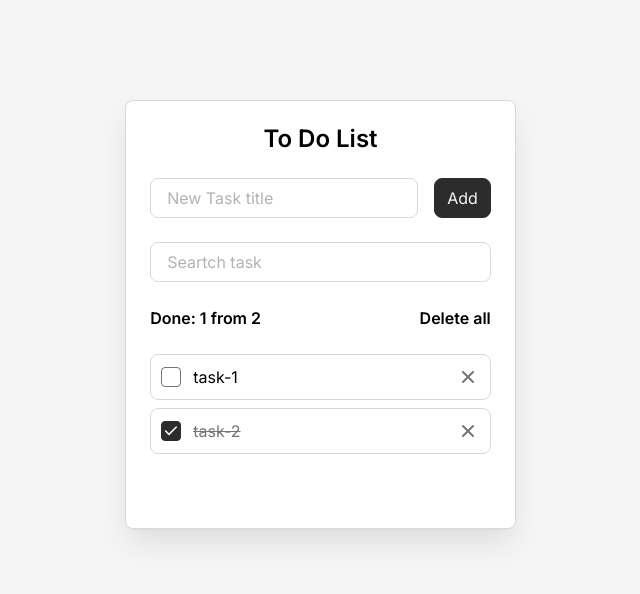
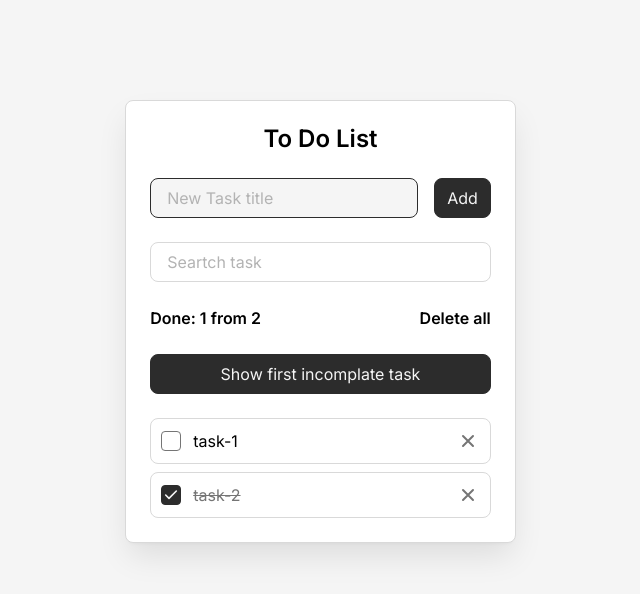
Before and after one commit to BogdanNakai/reactToDoList, a React (Vite) app: page / in a window 1280 px wide. Shown: the top 594 px of the page, without its empty margins (312-952 px from the left). Built offline with nearby package versions, Linux system fonts and the light colour scheme.

Commit message:
feat: create a scroll function to tasks that are not completed

```diff
--- a/src/components/AddTasksForm.jsx
+++ b/src/components/AddTasksForm.jsx
@@ -5,6 +5,7 @@ import Field from "./Field";
 const AddTasksForm = (prop) => {
 	const {
 		addTask,
+		newTaskInputRef,
 		newTaskTitle,
 		setNewTaskTitle,
 	} = prop;
@@ -20,6 +21,7 @@ const AddTasksForm = (prop) => {
 				className='todo__field'
 				lable='New Task title'
 				id='new-task'
+				ref={newTaskInputRef}
 				value={newTaskTitle}
 				onInput={(event) => setNewTaskTitle(event.target.value)}
 			/>
--- a/src/components/ButtonAdd.jsx
+++ b/src/components/ButtonAdd.jsx
@@ -3,11 +3,13 @@ const ButtonAdd = (props) => {
 		className = 'button',
 		type = 'button',
 		children,
+		onClick,
 	} = props;
 	return (
 		<button
 			className={`button ${className}`}
 			type={type}
+			onClick={onClick}
 		>{children}</button>
 	)
 };
--- a/src/components/Field.jsx
+++ b/src/components/Field.jsx
@@ -6,6 +6,7 @@ const Field = (props) => {
 		type = 'text',
 		value,
 		onInput,
+		ref,
 	} = props
 
 
@@ -24,7 +25,8 @@ const Field = (props) => {
 				autoComplete="off"
 				type={type}
 				value={value}
-				onInput={ onInput}
+				onInput={onInput}
+				ref={ref}
 			/>
 		</div>
 	)
--- a/src/components/ToDo.jsx
+++ b/src/components/ToDo.jsx
@@ -1,8 +1,9 @@
-import { useState, useEffect } from "react"
+import { useState, useEffect, useRef } from "react"
 import AddTasksForm from "./AddTasksForm"
 import SeartchTaskForm from "./SearchTaskForm"
 import TodoInfo from "./ToDoInfo"
 import ToDoList from "./ToDoList"
+import ButtonAdd from "./ButtonAdd"
 
 const ToDo = () => {
 
@@ -21,6 +22,10 @@ const ToDo = () => {
 
 	const [newTaskTitle, setNewTaskTitle] = useState('');
 	const [searchQuery, setSearchQuery] = useState('');
+
+	const newTaskInputRef = useRef(null);
+	const firstInComplitTaskRef = useRef(null);
+	const firstInComplitTaskId = tasks.find(({ isDone }) => !isDone)?.id
 
 	const deleteAllTasks = () => {
 		const isConfirned = confirm('Are you shure you want to dalete all tasks?')
@@ -62,12 +67,17 @@ const ToDo = () => {
 			setTasks([...tasks, newTask])
 			setNewTaskTitle('')
 			setSearchQuery('')
+			newTaskInputRef.current.focus()
 		}
 	}
 
 	useEffect(() => {
 		localStorage.setItem('tasks', JSON.stringify(tasks))
 	}, [tasks])
+
+	useEffect(() => {
+		newTaskInputRef.current.focus()
+	}, [])
 
 	const clearSeartchQuery = searchQuery.trim().toLowerCase()
 	const filteredTasks = clearSeartchQuery.length > 0
@@ -82,6 +92,7 @@ const ToDo = () => {
 				addTask={addTask}
 				newTaskTitle={newTaskTitle}
 				setNewTaskTitle={setNewTaskTitle}
+				newTaskInputRef={newTaskInputRef}
 			/>
 			<SeartchTaskForm
 				searchQuery={searchQuery}
@@ -93,9 +104,16 @@ const ToDo = () => {
 				done={tasks.filter(({ isDone }) => isDone).length}
 				onDelitAllButtonClik={deleteAllTasks}
 			/>
+			<ButtonAdd
+				onClick={() => {
+					firstInComplitTaskRef.current?.scrollIntoView({behavior: 'smooth'})
+				}}
+			>Show first incomplate task</ButtonAdd>
 			<ToDoList
 				tasks={tasks}
 				filterdTasks={filteredTasks}
+				firstInComplitTaskRef={firstInComplitTaskRef}
+				firstInComplitTaskId={firstInComplitTaskId}
 				onDelitTaskButtonClik={deleteTask}
 				onTaskCompliteChange={toggleTaskComplate}
 			/>
--- a/src/components/ToDoItem.jsx
+++ b/src/components/ToDoItem.jsx
@@ -6,11 +6,12 @@ const ToDoItem= (props) => {
 		title,
 		isDone,
 		onDelitTaskButtonClik,
-		onTaskCompliteChange
+		onTaskCompliteChange,
+		ref,
 	} = props;
 
 	return (
-		<li className={`todo-item ${className}`}>
+		<li className={`todo-item ${className}`} ref={ref}>
 			<input
 				className="todo-item__checkbox"
 				id={id}
--- a/src/components/ToDoList.jsx
+++ b/src/components/ToDoList.jsx
@@ -6,6 +6,8 @@ const ToDoList = (props) => {
 		filterdTasks,
 		onDelitTaskButtonClik,
 		onTaskCompliteChange,
+		firstInComplitTaskRef,
+		firstInComplitTaskId,
 	} = props;
 
 	const hasTasks = tasks.length > 0
@@ -28,6 +30,7 @@ const ToDoList = (props) => {
 					id={tasks.id}
 					title={tasks.title}
 					isDone={tasks.isDone}
+					ref={tasks.id === firstInComplitTaskId ? firstInComplitTaskRef : null}
 					onDelitTaskButtonClik={onDelitTaskButtonClik}
 					onTaskCompliteChange={onTaskCompliteChange}
 				/>
```
